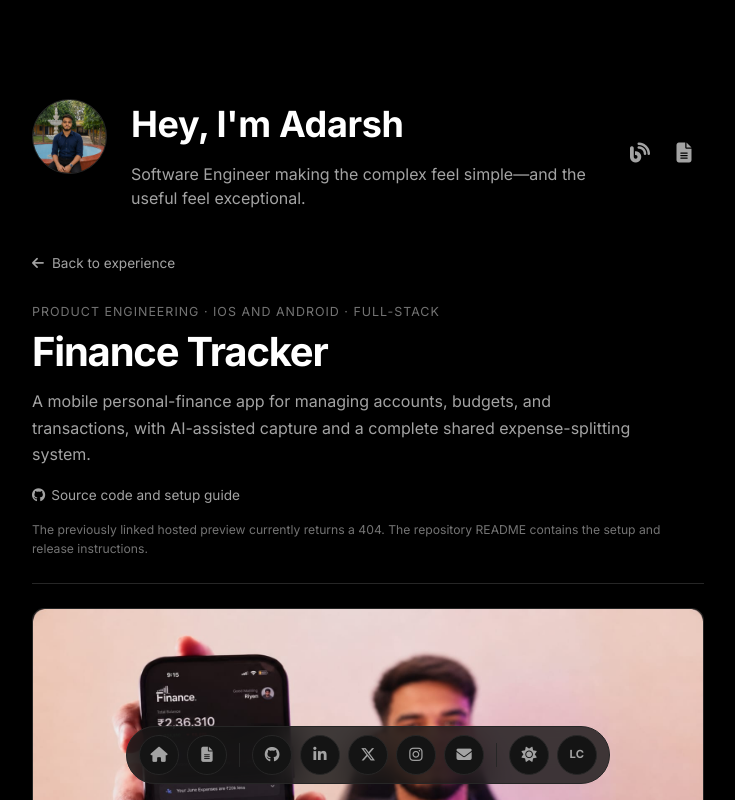
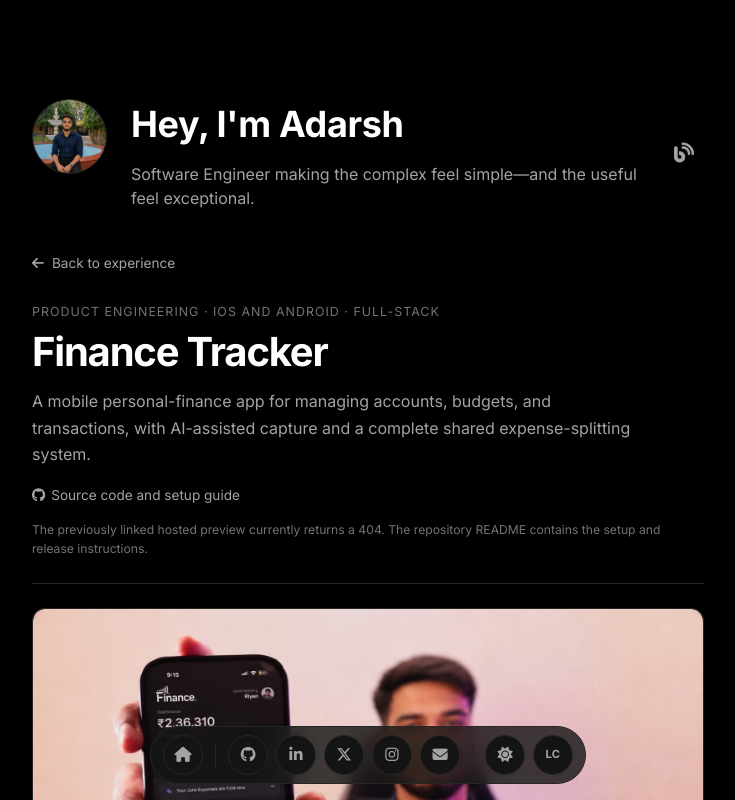
Before and after one commit to Adshkumar/Portfolio-updated-, a Next.js app: page /experience/finance-tracker in a window 1280 px wide. Shown: the top 800 px of the page, without its empty margins (272-1007 px from the left). Built offline with nearby package versions, Linux system fonts and the light colour scheme.

Commit message:
Comment Education and resume for updated

```diff
--- a/src/components/Hero.js
+++ b/src/components/Hero.js
@@ -76,6 +76,7 @@ export default function Hero({ initialBlogOpen = false }) {
         >
           <i className="fas fa-blog" style={{ fontSize: "1.25rem" }}></i>
         </button>
+        {siteConfig.resumeLink && (
           <a
             href={siteConfig.resumeLink}
             target="_blank"
@@ -86,6 +87,7 @@ export default function Hero({ initialBlogOpen = false }) {
           >
             <i className="fas fa-file-alt" style={{ fontSize: "1.25rem" }}></i>
           </a>
+        )}
       </div>
 
       {blogOpen && (
--- a/src/components/Navbar.js
+++ b/src/components/Navbar.js
@@ -124,6 +124,7 @@ export default function Navbar({ theme, onToggleTheme }) {
       >
         <i className="fas fa-home"></i>
       </Link>
+      {siteConfig.resumeLink && (
         <a
           href={siteConfig.resumeLink}
           target="_blank"
@@ -137,6 +138,7 @@ export default function Navbar({ theme, onToggleTheme }) {
         >
           <i className="fas fa-file-alt"></i>
         </a>
+      )}
       <span className="dockSep" aria-hidden="true"></span>
       {dockOrder.map((p, i) => {
         const link = byPlatform[p];
--- a/src/config/portfolio.js
+++ b/src/config/portfolio.js
@@ -13,7 +13,7 @@ export const siteConfig = {
     "Full-stack developer passionate about building modern web applications that solve real-world problems with elegant, user-centered design.",
   tagline:
     "Software Engineer making the complex feel simple—and the useful feel exceptional.",
-  resumeLink: "/Adarsh-Kumar-Resume.pdf",
+  resumeLink: "",
 };
 
 export const contactInfo = {
@@ -82,12 +82,7 @@ export const aboutStats = [
   { number: "1", label: "Certification", link: null },
 ];
 
-export const education = {
-  institution: "Chhotu Ram Rural Institute Of Technology, Delhi",
-  degree: "Diploma in Computer Science",
-  duration: "September 2024 – June 2027",
-  cgpa: "7-6",
-};
+export const education = null;
 
 export const experiences = [
   {
```
Also changed, not shown: src/components/About.js (+5 -2 lines). Lines whose indentation alone changed are shown as unchanged.
